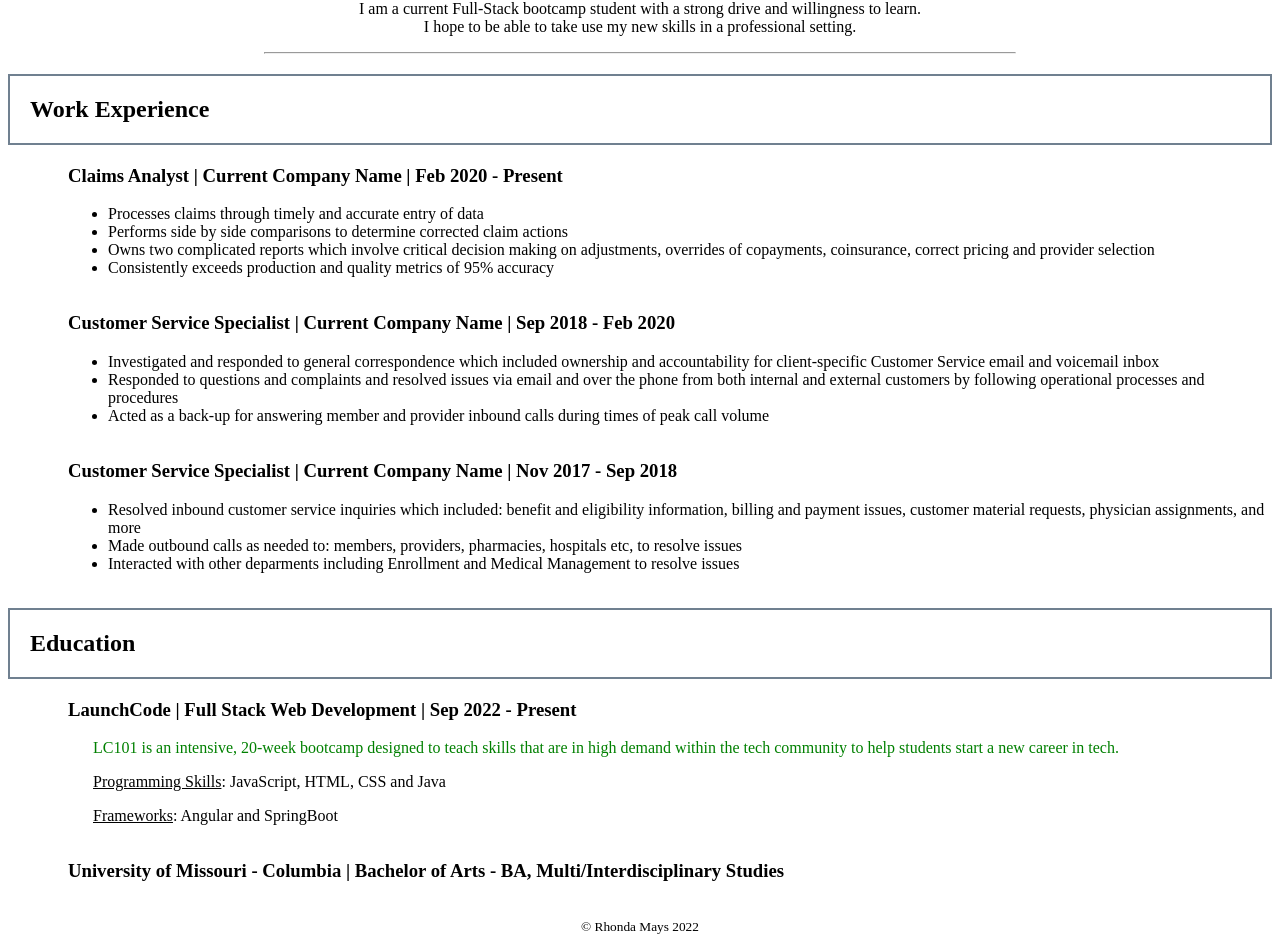
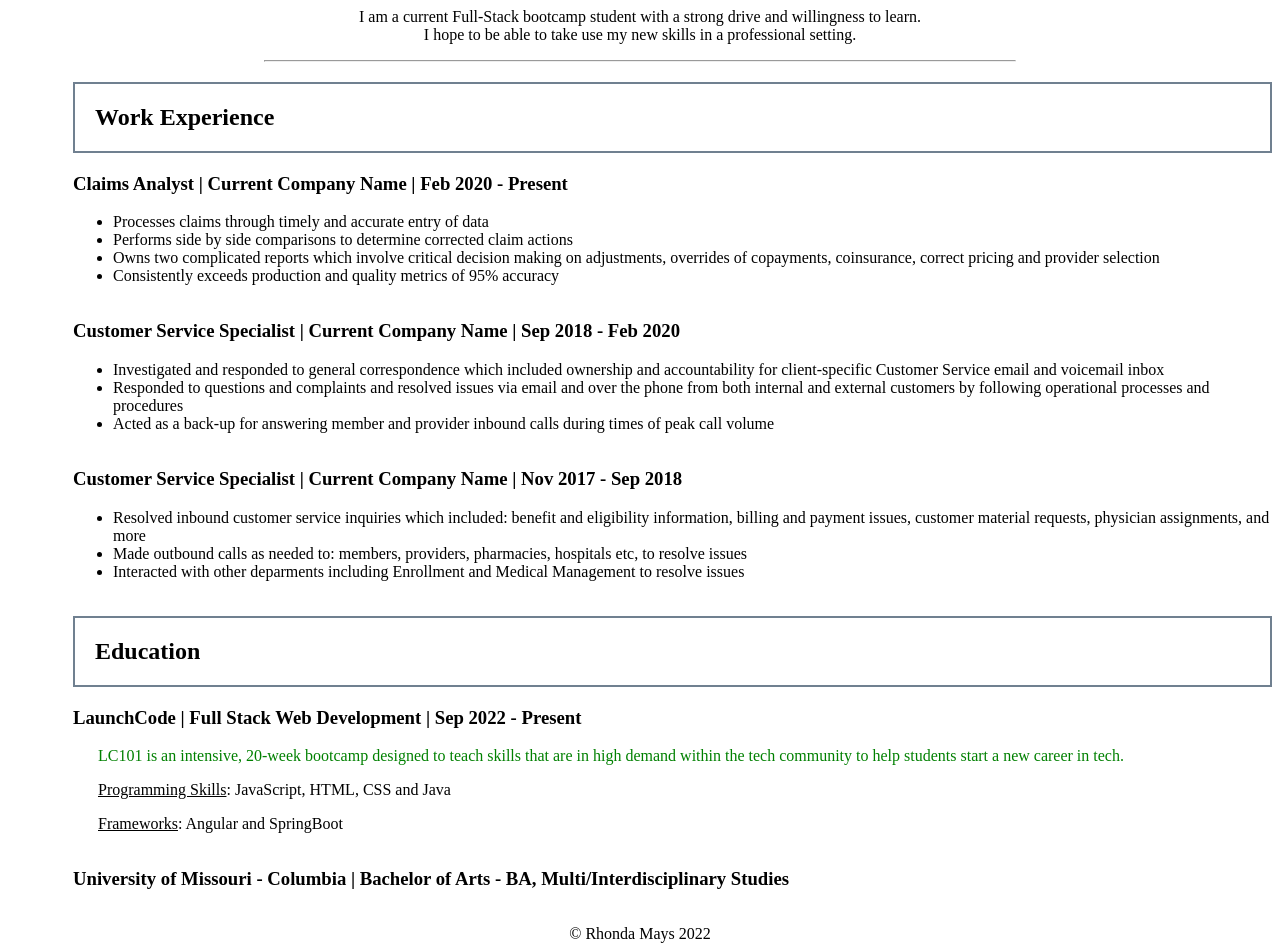
Before and after one commit to STL-LC101-Sept-22/js-assignment-4-html-me-something-rhondamays, a website: page index.html in a window 1280 px wide. Shown: the part 145-1096 px from the top of the page. Drawn offline with Linux system fonts and the light colour scheme.

Commit message:
updated structure and styling

```diff
--- a/index.html
+++ b/index.html
@@ -9,18 +9,17 @@
 <body>
    <!-- Write your HTML in this file! -->
    <header>
+      <h1 id="mainHeading" class="name">Rhonda Mays</h1>
       <img src="/images/brackets.png" alt="photo of angle brackets used in coding" style="vertical-align: bottom;">
-      <h1 id="mainHeading" class="name">Rhonda Mays</h1>
-      <section>
+      <div id="introduction">
          <p>I am a current Full-Stack bootcamp student with a strong drive and willingness to learn.<br>I hope to be
             able to take use my new skills in a professional setting.</p>
-      </section>
+         </div>
    </header>
    <hr>
    <main>
-      <section class="Experience">
-         <h2 id="workExperience">Work Experience</h2>
          <article class="workExperience">
+            <h2 id="workExperience">Work Experience</h2>
             <h3>Claims Analyst | Current Company Name | Feb 2020 - Present </h3>
             <ul>
                <li>Processes claims through timely and accurate entry of data</li>
@@ -53,12 +52,13 @@
                <li>Interacted with other deparments including Enrollment and Medical Management to resolve issues</li>
             </ul>
          </article>
-      </section>
 
-      <section class="education">
-         <h2 id="educationTitle">Education</h2>
+
+
+
 
          <article class="educationOne">
+            <h2 id="educationTitle">Education</h2>
             <h3>LaunchCode | Full Stack Web Development | Sep 2022 - Present</h3>
             <p id="testP" class="funParagraph">LC101 is an intensive, 20-week bootcamp designed to teach skills that are
                in high demand within the tech community to help students start a new career in tech. </p>
@@ -68,12 +68,11 @@
 
          <article class="educationTwo">
             <h3>University of Missouri - Columbia | Bachelor of Arts - BA, Multi/Interdisciplinary Studies</h3>
-
          </article>
       </section>
    </main>
 
-   <footer><small>&copy Rhonda Mays 2022</small></footer>
+   <footer>&copy Rhonda Mays 2022</footer>
 </body>
 
 </html>
--- a/styles.css
+++ b/styles.css
@@ -34,10 +34,12 @@ hr {
     border: 2px solid slategray;
 }
 
+
+
 .workExperience,
 .educationOne,
 .educationTwo {
-    padding-left: 60px;
+    padding-left: 65px;
     margin-bottom: 35px;
 }
 
```
